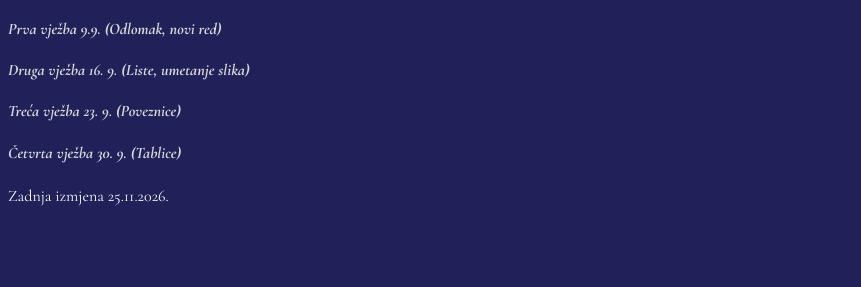
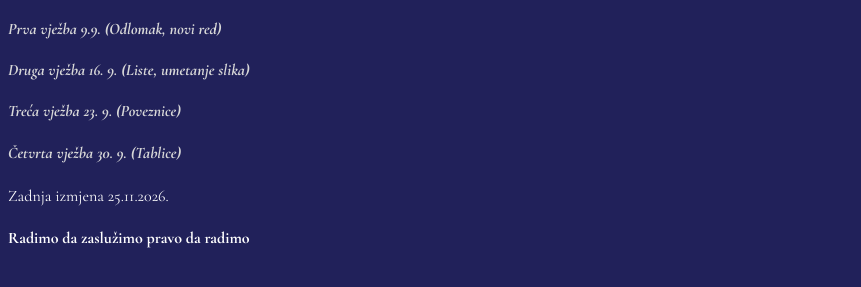
Before and after one commit to Gabrijel-Mader/SJWIP, a plain HTML site: page index.html in a window 1280 px wide. Shown: the part 63-350 px from the top of the page, without its empty margins (0-861 px from the left). Drawn offline with nearby package versions, Linux system fonts and the light colour scheme.

Commit message:
Dodaj jos jedan paragraf

```diff
--- a/index.html
+++ b/index.html
@@ -15,6 +15,7 @@
     <h4><a href="vjezba4.html">Četvrta vježba 30. 9. (Tablice)</a></h4>
 
     <p>Zadnja izmjena 25.11.2026.</p>
+    <p><b>Radimo da zaslužimo pravo da radimo</b></p>
 
 </body>
 </html>
```
